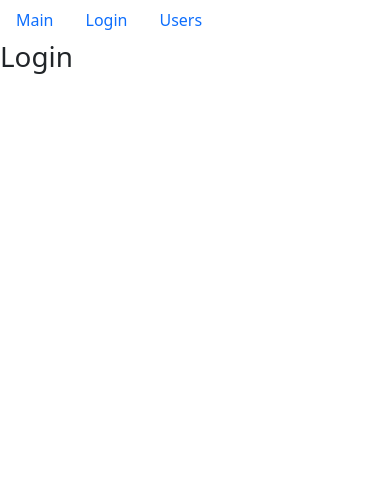
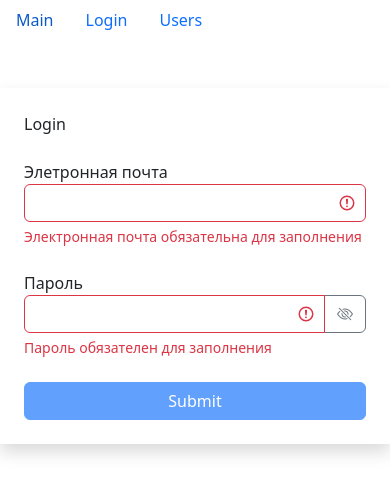
Before and after one commit to loading-test/fast-company, a React (Create React App) app: page /login in a window 390 px wide. Shown: the top 494 px of the page. Built offline with nearby package versions, Linux system fonts and the light colour scheme.

Commit message:
login form && search

```diff
--- /dev/null
+++ b/src/components/search.jsx
@@ -0,0 +1,21 @@
+import React from "react";
+
+import PropTypes from "prop-types";
+
+const Search = ({ users }) => {
+    return (
+        <form className="col-12 col-lg-auto mb-3 mb-lg-0 me-lg-3">
+            <input
+                type="search"
+                className="form-control mt-3"
+                placeholder="Search..."
+                aria-label="Search"
+            />
+        </form>
+    );
+};
+Search.propTypes = {
+    users: PropTypes.array
+};
+
+export default Search;
--- a/src/components/searchStatus.jsx
+++ b/src/components/searchStatus.jsx
@@ -1,7 +1,7 @@
 import React from "react";
 import PropTypes from "prop-types";
 
-const SearchStatus = ({ length }) => {
+const SearchStatus = ({ length, users }) => {
     const renderPhrase = (number) => {
         const lastOne = Number(number.toString().slice(-1));
         if (number > 4 && number < 15) {
@@ -24,7 +24,8 @@
     );
 };
 SearchStatus.propTypes = {
-    length: PropTypes.number
+    length: PropTypes.number,
+    users: PropTypes.array
 };
 
 export default SearchStatus;
--- /dev/null
+++ b/src/components/textField.jsx
@@ -0,0 +1,51 @@
+import React, { useState } from "react";
+import PropTypes from "prop-types";
+
+const TextField = ({ label, type, name, value, onChange, error }) => {
+    const [showPassword, setShowPassword] = useState(false);
+    const getInputClasses = () => {
+        return "form-control" + (error ? " is-invalid" : "");
+    };
+    const toggleShowPassword = () => {
+        setShowPassword((prevState) => !prevState);
+    };
+    return (
+        <div className="mb-4">
+            <label htmlFor={name}>{label}</label>
+            <div className="input-group has-validation">
+                <input
+                    type={showPassword ? "text" : type}
+                    id={name}
+                    value={value}
+                    name={name}
+                    onChange={onChange}
+                    className={getInputClasses()}
+                />
+                {type === "password" && (
+                    <button
+                        className="btn btn-outline-secondary"
+                        type="button"
+                        onClick={toggleShowPassword}
+                    >
+                        <i
+                            className={
+                                "bi bi-eye" + (setShowPassword ? "-slash" : "")
+                            }
+                        ></i>
+                    </button>
+                )}
+                {error && <div className="invalid-feedback">{error}</div>}
+            </div>
+        </div>
+    );
+};
+TextField.propTypes = {
+    label: PropTypes.string,
+    type: PropTypes.string,
+    name: PropTypes.string,
+    value: PropTypes.string,
+    onChange: PropTypes.func,
+    error: PropTypes.string
+};
+
+export default TextField;
--- a/src/layouts/login.jsx
+++ b/src/layouts/login.jsx
@@ -1,7 +1,97 @@
-import React from "react";
+import React, { useEffect, useState } from "react";
+import TextField from "../components/textField";
+import { validator } from "../utils/validator";
 
 const Login = () => {
-    return <h1>Login</h1>;
+    const [data, setData] = useState({ email: "", password: "" });
+    const [errors, setErrors] = useState({});
+
+    const handleChange = ({ target }) => {
+        setData((prevState) => ({
+            ...prevState,
+            [target.name]: target.value
+        }));
+    };
+
+    const validatorConfig = {
+        email: {
+            isRequired: {
+                message: "Электронная почта обязательна для заполнения"
+            },
+            isEmail: {
+                message: "Email введен некорректно"
+            }
+        },
+        password: {
+            isRequired: {
+                message: "Пароль обязателен для заполнения"
+            },
+            isCapitalSymbol: {
+                message: "Пароль должен содержать хоть одну заглавную букву"
+            },
+            isContainDigit: {
+                message: "Пароль должен содержать хотя бы одно число"
+            },
+            min: {
+                message: "Пароль должен состоять минимум из 8 символов",
+                value: 8
+            }
+        }
+    };
+
+    useEffect(() => {
+        validate();
+    }, [data]);
+
+    const validate = () => {
+        const errors = validator(data, validatorConfig);
+        setErrors(errors);
+        return Object.keys(errors).length === 0;
+    };
+
+    const isValid = Object.keys(errors).length === 0;
+
+    const handleSubmit = (e) => {
+        e.preventDefault();
+        const isValid = validate();
+        if (!isValid) return;
+        console.log(data);
+    };
+
+    return (
+        <div className="container mt-5">
+            <div className="row">
+                <div className="col-md-6 offset-md-3 shadow p-4">
+                    <div className="mb-4">Login</div>
+                    <form onSubmit={handleSubmit}>
+                        <TextField
+                            label="Элетронная почта"
+                            type="text"
+                            name="email"
+                            value={data.email}
+                            onChange={handleChange}
+                            error={errors.email}
+                        />
+                        <TextField
+                            label="Пароль"
+                            type="password"
+                            name="password"
+                            value={data.password}
+                            onChange={handleChange}
+                            error={errors.password}
+                        />
+                        <button
+                            type="submit"
+                            disabled={!isValid}
+                            className="btn btn-primary w-100 mx-auto"
+                        >
+                            Submit
+                        </button>
+                    </form>
+                </div>
+            </div>
+        </div>
+    );
 };
 
 export default Login;
--- a/src/layouts/users.jsx
+++ b/src/layouts/users.jsx
@@ -7,6 +7,7 @@
 import _ from "lodash";
 import UserTable from "../components/usersTable";
 import Pagination from "../components/pagination";
+import Search from "../components/search";
 
 const Users = () => {
     const [currentPage, setCurrentPage] = useState(1);
@@ -97,7 +98,8 @@
                     </div>
                 )}
                 <div className="d-flex flex-column">
-                    <SearchStatus length={count} />
+                    <SearchStatus length={count} users={users} />
+                    <Search />
                     {count > 0 && (
                         <UserTable
                             users={usersCrop}
--- /dev/null
+++ b/src/utils/validator.js
@@ -0,0 +1,46 @@
+export function validator(data, config) {
+    const errors = {};
+    function validate(validateMethod, data, config) {
+        let statusValidate;
+        switch (validateMethod) {
+            case "isRequired":
+                statusValidate = data.trim() === "";
+                break;
+            case "isEmail": {
+                const emailRegExp = /^\S+@\S+\.\S+$/g;
+                statusValidate = !emailRegExp.test(data);
+                break;
+            }
+            case "isCapitalSymbol": {
+                const capitalRegExp = /[A-Z]+/g;
+                statusValidate = !capitalRegExp.test(data);
+                break;
+            }
+            case "isContainDigit": {
+                const digitRegExp = /\d+/g;
+                statusValidate = !digitRegExp.test(data);
+                break;
+            }
+            case "min": {
+                statusValidate = data.length < config.value;
+                break;
+            }
+            default:
+                break;
+        }
+        if (statusValidate) return config.message;
+    }
+    for (const fieldName in data) {
+        for (const validateMethod in config[fieldName]) {
+            const error = validate(
+                validateMethod,
+                data[fieldName],
+                config[fieldName][validateMethod]
+            );
+            if (error && !errors[fieldName]) {
+                errors[fieldName] = error;
+            }
+        }
+    }
+    return errors;
+}
```
Also changed, not shown: .eslintrc.js.
